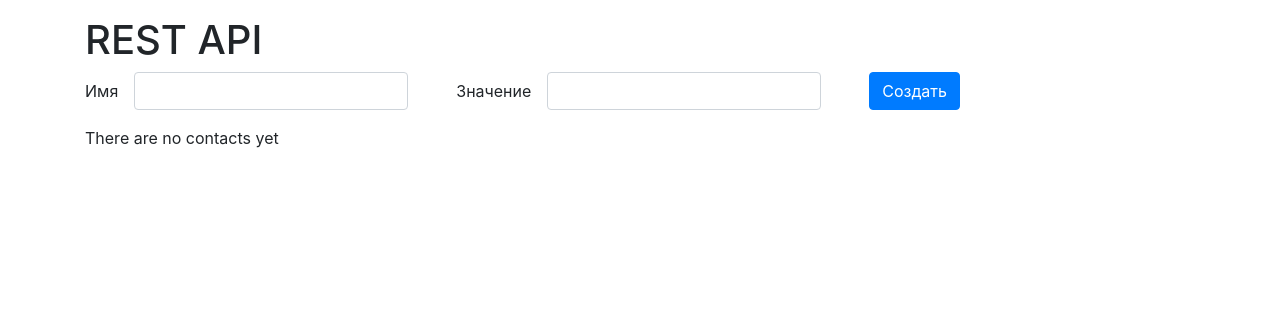
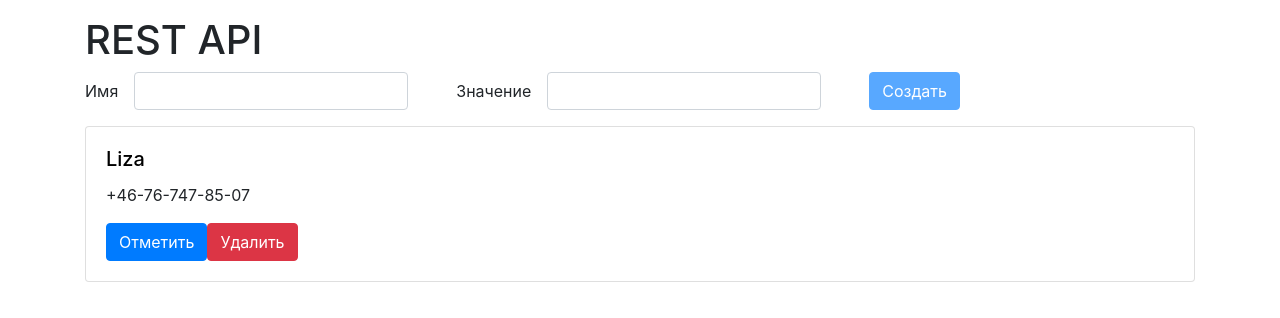
Before and after one commit to ElizPN/rest-api, a website: page client/index.html in a window 1280 px wide. Drawn offline with nearby package versions, Linux system fonts and the light colour scheme.

Commit message:
create markContact fn, fix bug empty contact

```diff
--- a/client/frontend.js
+++ b/client/frontend.js
@@ -9,16 +9,27 @@ createApp({
         name: "",
         value: "",
       },
-      contacts: [],
+      contacts: [
+        { id: 1, name: "Liza", value: "+46-76-747-85-07", marked: false },
+      ],
     };
+  },
+  computed: {
+    canCreate () {
+      return this.form.value.trim() && this.form.value.trim()
+    }
   },
   methods: {
     createContact() {
       const { ...contact } = this.form;
-      this.contacts.push({...contact, id: Date.now()})
+      this.contacts.push({ ...contact, id: Date.now() });
 
-      this.form.name = this.form.value = ""
-
+      this.form.name = this.form.value = "";
     },
+    markContact(id) {
+      const contact = this.contacts.find((elem) => elem.id === id);
+      contact.marked = true;
+    },
+    removeContact(id) {},
   },
 }).mount("#app");
--- a/client/index.html
+++ b/client/index.html
@@ -5,6 +5,11 @@
     <meta http-equiv="X-UA-Compatible" content="IE=edge" />
     <meta name="viewport" content="width=device-width, initial-scale=1.0" />
     <title>REST API</title>
+    <style>
+      [v-cloak] {
+        display: none;
+      }
+    </style>
     <link
       rel="stylesheet"
       href="https://stackpath.bootstrapcdn.com/bootstrap/4.4.1/css/bootstrap.min.css"
@@ -13,7 +18,7 @@
     />
   </head>
   <body>
-    <div class="container pt-3" id="app">
+    <div class="container pt-3" id="app" v-cloak>
       <h1>REST API</h1>
 
       <form class="form-inline mb-3" @submit.prevent="createContact">
@@ -35,7 +40,9 @@
             v-model="form.value"
           />
         </div>
-        <button class="btn btn-primary" type="submit">Создать</button>
+        <button class="btn btn-primary" type="submit" :disabled="!canCreate">
+          Создать
+        </button>
       </form>
 
       <div v-if="loading">
```
